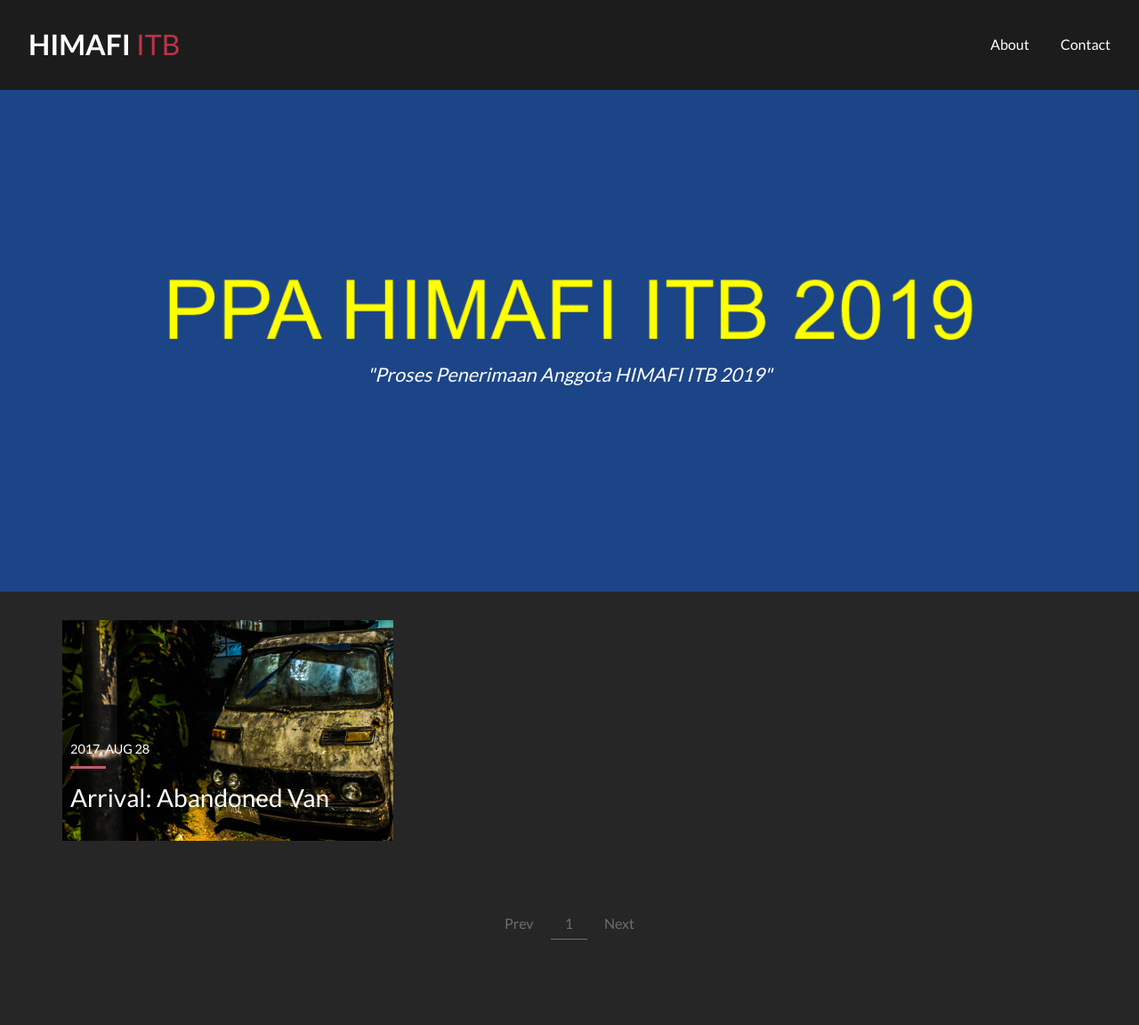
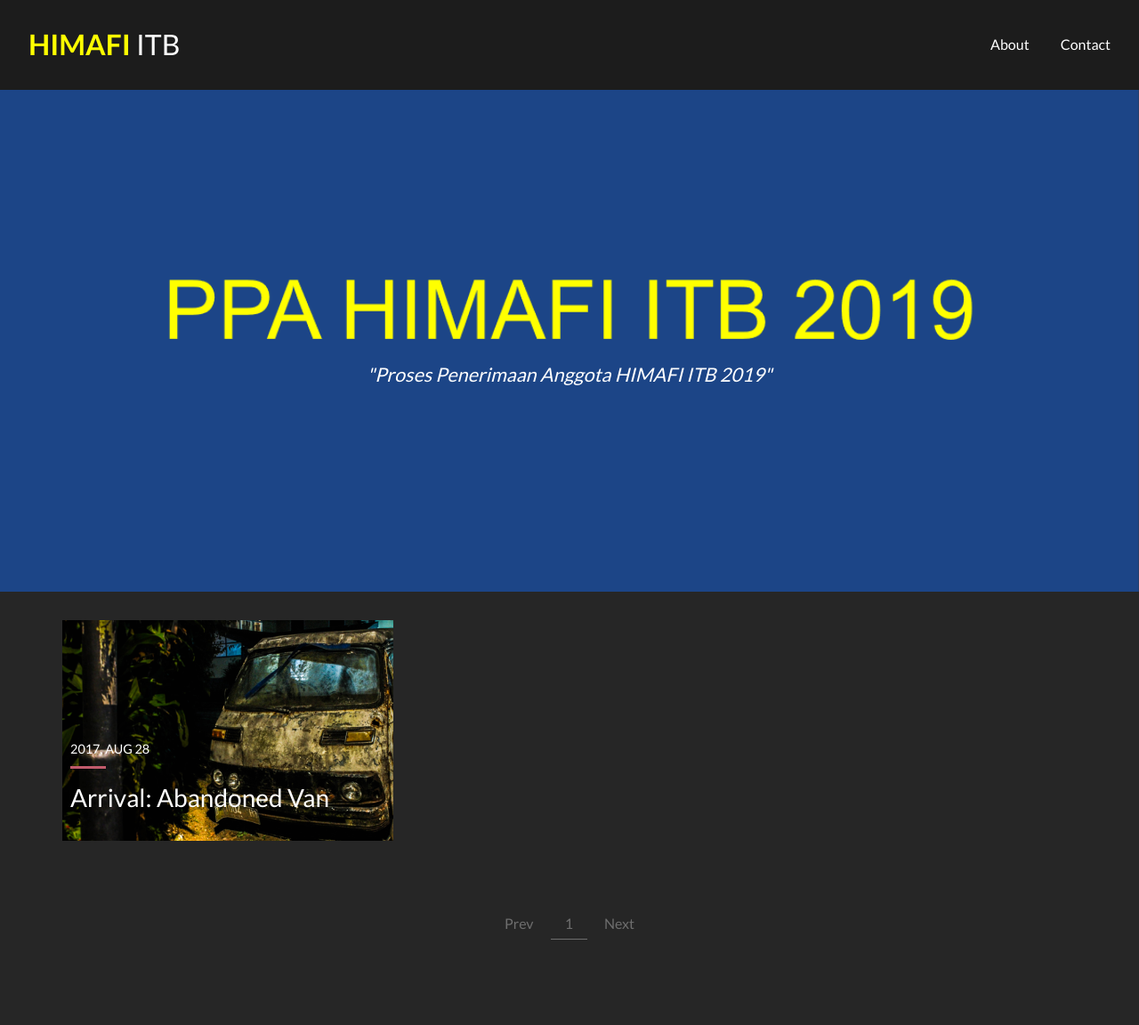
Before and after one commit to ozysx/ozysx.github.io, a Jekyll site: the page built from index.html, in a window 1280 px wide. Shown: the whole page at 89% size. Built offline with Jekyll 4.4.1, drawn with Linux system fonts in a browser that asks for light colours; the list of posts is cut into pages by our own code.

Commit message:
Update header.html

```diff
--- a/_includes/header.html
+++ b/_includes/header.html
@@ -1,6 +1,6 @@
 
 <header class="main_header">
-  <a href="{{site.baseurl}}/" class="logo">{% if site.logo %}{{site.logo}}{% else %}HIMAFI<span> ITB</span>{% endif %}</a>
+  <a href="{{site.baseurl}}/" class="logo">{% if site.logo %}{{site.logo}}{% else %}<span style="color:yellow"><b>HIMAFI</b></span><span style="color:white"> ITB</span>{% endif %}</a>
   <nav class="main_menu">
     <a href="{{site.baseurl}}/about/">About</a>
     <a href="{{site.baseurl}}/contact/">Contact</a>
```
